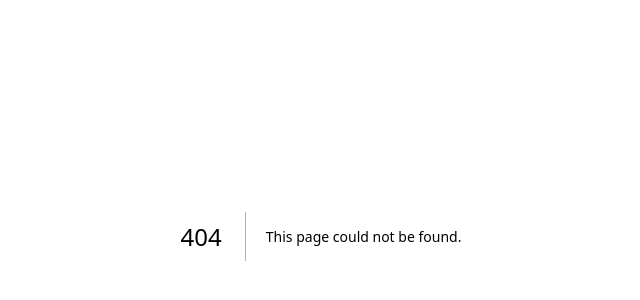
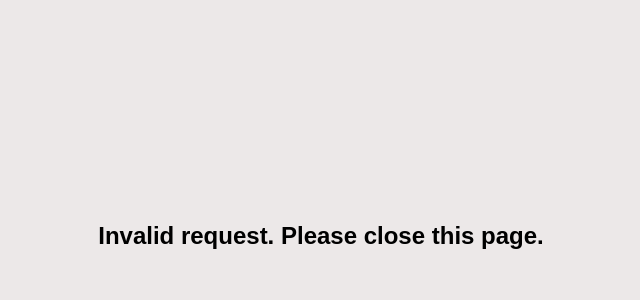
Before and after one commit to SFLuv/app, a Next.js app in the folder frontend/: page /redeem in a window 1280 px wide. Before the commit this address had no page. Shown: the part 164-464 px from the top of the page, without its empty margins (319-959 px from the left). Built offline with nearby package versions, Linux system fonts and the light colour scheme.

Commit message:
frontend v0.1

```diff
--- a/frontend/src/app/components/Paper.js
+++ /dev/null
@@ -1,3 +0,0 @@
-const Paper = () => {
-  return
-}
--- a/frontend/src/app/globals.css
+++ b/frontend/src/app/globals.css
@@ -1,29 +1,60 @@
-:root {
-  --background: darkgray;
-  --foreground: #171717;
+body {
+  font-family: Arial, Helvetica, sans-serif;
+  padding: 0px;
+  margin: 0px;
+  background-color: rgb(236, 232, 232);
 }
 
-html,
-body {
-  max-width: 100vw;
-  overflow-x: hidden;
+.pageTemplate {
+  text-align: center;
+  margin: 3%;
+  padding: 2%;
+  background-color: whitesmoke;
+  border-radius: 20px;
 }
 
-body {
-  color: var(--foreground);
-  background: var(--background);
-  font-family: Arial, Helvetica, sans-serif;
-  -webkit-font-smoothing: antialiased;
-  -moz-osx-font-smoothing: grayscale;
+.button1 {
+  background-color: rgb(214, 214, 214);
+  border: none;
+  height: 50px;
+  width: 200px;
+  color: rgb(61, 61, 61);
+  font-weight: bold;
+  border-radius: 10px;
+  cursor: pointer;
 }
 
-* {
-  box-sizing: border-box;
-  padding: 0;
-  margin: 0;
+.button1:hover {
+  transform: scale(1.05);
+  background-color: rgb(184, 184, 184);
 }
 
-a {
-  color: inherit;
-  text-decoration: none;
+.button2 {
+  background-color: #eb6c6c;
+  border: none;
+  height: 50px;
+  width: 200px;
+  color: whitesmoke;
+  font-weight: bold;
+  border-radius: 10px;
+  cursor: pointer;
 }
+
+.button2:hover {
+  transform: scale(1.05);
+  background-color: #ca6161;
+}
+
+.disabledButton {
+  background-color: #eb6c6c8f;
+  border: none;
+  height: 50px;
+  width: 200px;
+  color: whitesmoke;
+  font-weight: bold;
+  border-radius: 10px;
+}
+
+#webpack-dev-server-client-overlay {
+  display: none;
+}
--- /dev/null
+++ b/frontend/src/app/redeem/page.js
@@ -0,0 +1,90 @@
+"use client"
+
+import CircularProgress from '@mui/material/CircularProgress';
+import { useSearchParams } from "next/navigation";
+import { useEffect, useState } from "react";
+import { useRouter } from "next/navigation";
+import { verifyAccountOwnership } from "@citizenwallet/sdk";
+
+
+const Page = () => {
+  const searchParams = useSearchParams();
+  const router = useRouter();
+
+  const [error, setError] = useState();
+  const [success, setSuccess] = useState();
+
+  const sigAuthAccount = searchParams.get("sigAuthAccount")
+  const sigAuthSignature = searchParams.get("sigAuthSignature") || "t"
+  const sigAuthRedirect = searchParams.get("sigAuthRedirect")
+  const sigAuthExpiry = searchParams.get("sigAuthExpiry")
+  const code = searchParams.get("code")
+
+  useEffect(() => {
+    console.log('sending')
+    sendBotRequest()
+  }, [])
+
+  const sendBotRequest = async () => {
+    if (!sigAuthAccount || !sigAuthSignature || !code) {
+      console.log("missing param")
+      setError("Invalid request. Please close this page.")
+      return
+    }
+
+    // let verified = verifyAccountOwnership()
+    //implement real verification
+
+    let res = await fetch(process.env.NEXT_PUBLIC_BACKEND_SERVER + "/redeem", {
+      method: "POST",
+      body: JSON.stringify({
+        code,
+        address: sigAuthAccount
+      })
+    });
+
+    if (res.status != 200) {
+      console.log(res.status)
+      setError("Error redeeming code. Please close this page.")
+      setTimeout(() => {}, [2000])
+      console.log("error redirect")
+      return
+    }
+
+    setSuccess(true)
+    console.log("success redirect")
+
+    //redirect back to app
+  }
+
+
+
+
+  return (
+    <div style={{ display: "flex", height: "100vh", width: "100vw", color: "#eb6c6c" }}>
+      <div style={{ display: "flex", margin: "auto" }}>
+      {
+          error ?
+          <div style={{textAlign: "center"}}>
+            <h2 style={{color: "black", size: "4vh"}}>
+              {error}
+            </h2>
+          </div>
+          : success ?
+          <div style={{textAlign: "center"}}>
+            <h2 style={{color: "black", size: "4vh"}}>
+              Code redeemed. You may now exit this page.
+            </h2>
+          </div>
+          :
+          <div style={{textAlign: "center"}}>
+            <h2 style={{color: "black", size: "4vh"}}>Redeeming...</h2>
+            <CircularProgress color="inherit" size="8vh"/>
+          </div>
+        }
+      </div>
+    </div>
+  )
+}
+
+export default Page;
```
Also changed, not shown: frontend/package.json (+6 -2 lines), frontend/src/app/page.js (+26 -2 lines), 1 other file (tests, documents, lock files or other folders).
